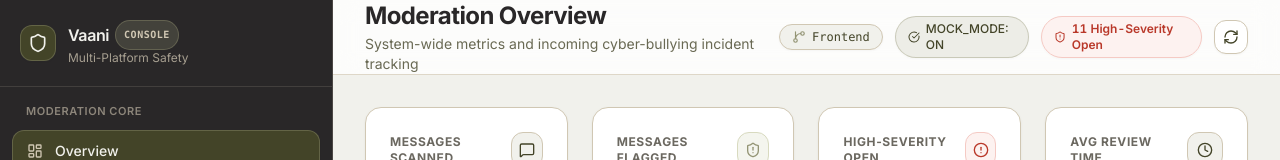
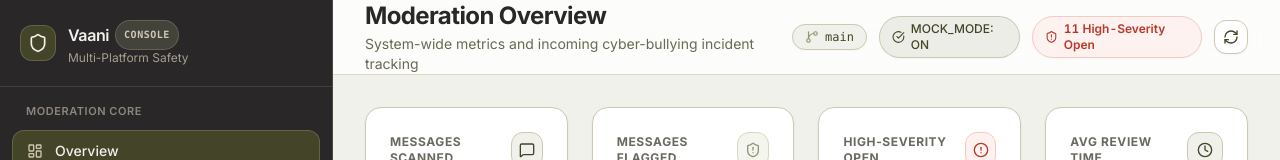
Before and after one commit to ananyasingla529-bit/Vaani_CommitCrew, a React (Vite) app in the folder frontend/: page / in a window 1280 px wide. Shown: the top 160 px of the page. Built offline with nearby package versions, Linux system fonts and the light colour scheme; no server answers.

Commit message:
chore: update active branch indicator to main

```diff
--- a/frontend/src/components/Header.tsx
+++ b/frontend/src/components/Header.tsx
@@ -1,5 +1,5 @@
 import React from 'react';
-import { ShieldAlert, CheckCircle, RefreshCw, GitBranch, LogOut, LogIn } from 'lucide-react';
+import { ShieldAlert, CheckCircle, RefreshCw, GitBranch } from 'lucide-react';
 
 interface HeaderProps {
   title: string;
@@ -7,6 +7,8 @@ interface HeaderProps {
   urgentCount?: number;
   onRefresh?: () => void;
   isRefreshing?: boolean;
+  activeBranch?: string;
+  // Kept for backward compatibility if passed
   userEmail?: string;
   userRole?: string;
   isAuthenticated?: boolean;
@@ -20,11 +22,7 @@ export const Header: React.FC<HeaderProps> = ({
   urgentCount = 0,
   onRefresh,
   isRefreshing = false,
-  userEmail = 'moderator@vaani.org',
-  userRole = 'Community Admin',
-  isAuthenticated = true,
-  onLogout,
-  onSignInClick,
+  activeBranch = 'main',
 }) => {
   return (
     <header className="h-18 border-b border-[#D0C7B3]/70 bg-white/80 backdrop-blur-md px-8 flex items-center justify-between shrink-0 sticky top-0 z-20">
@@ -37,7 +35,7 @@ export const Header: React.FC<HeaderProps> = ({
         {/* Active Branch Pill */}
         <div className="inline-flex items-center gap-1.5 px-3 py-1 rounded-full border border-[#D0C7B3] bg-[#F1F1EC] text-[#434428] text-xs font-mono font-medium shadow-2xs">
           <GitBranch className="w-3.5 h-3.5 text-[#939474]" />
-          <span>Frontend</span>
+          <span>{activeBranch}</span>
         </div>
 
         {/* Mock Mode Pill */}
```
